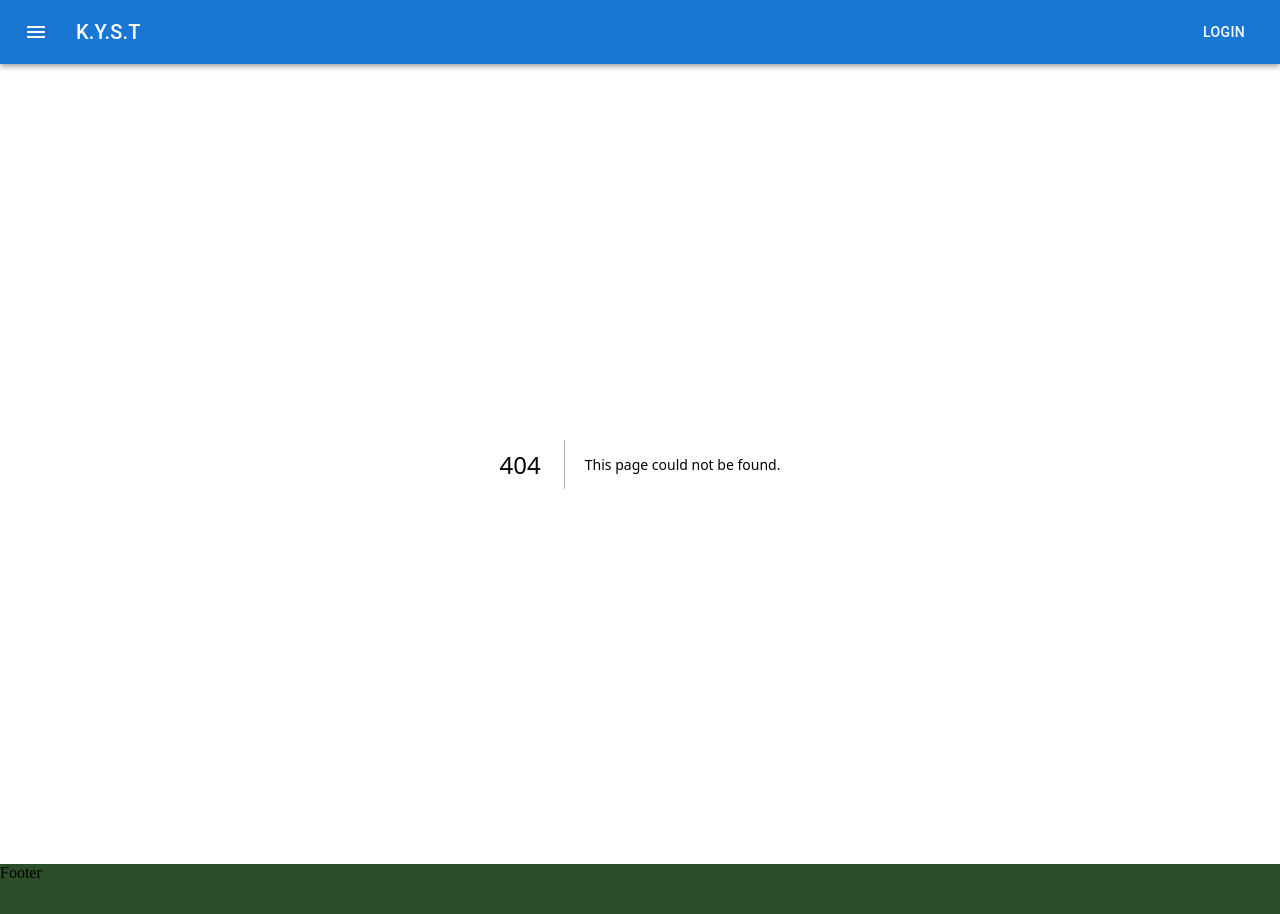
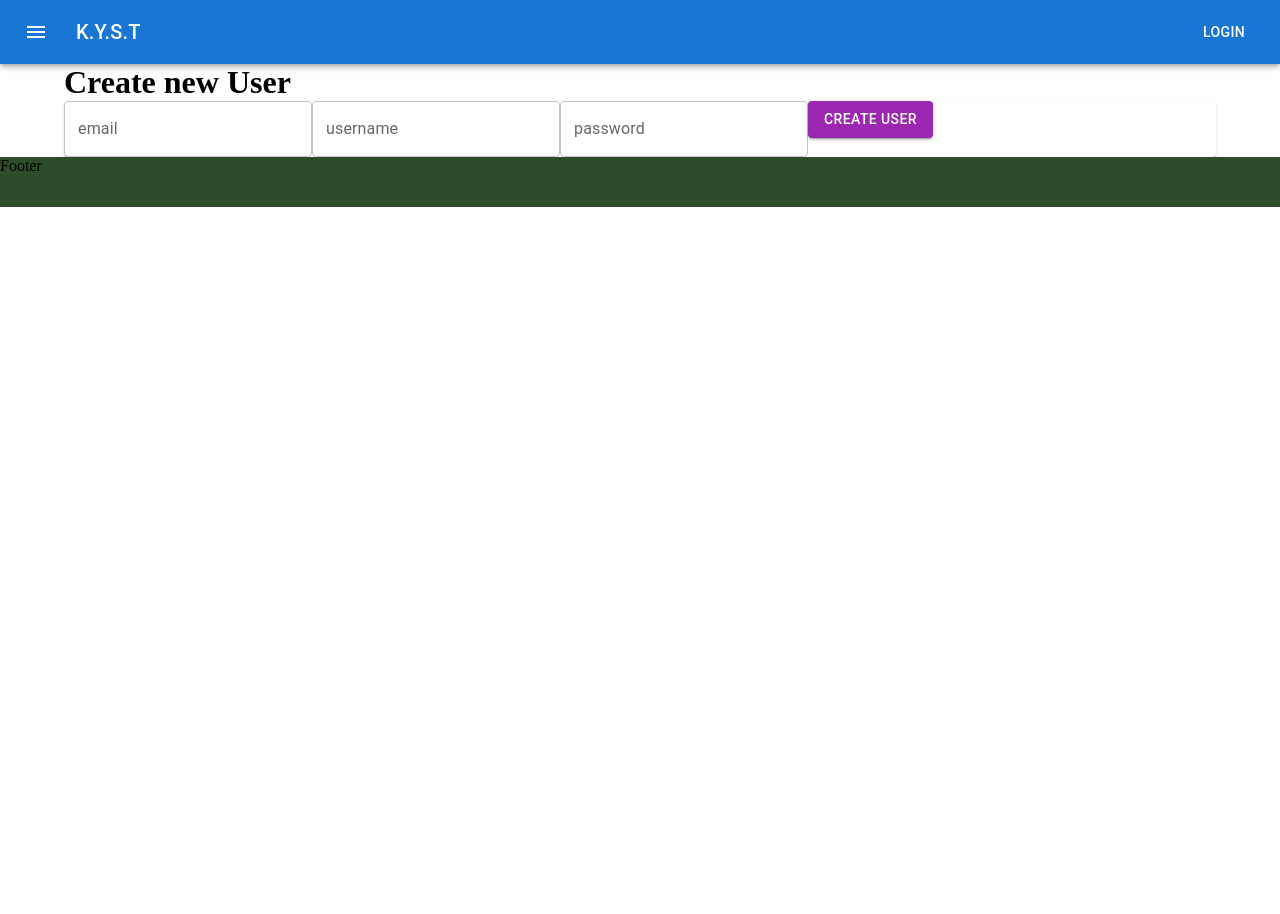
Before and after one commit to SallyResch/kyst4u, a Next.js app: page /components/Signup/SignUp in a window 1280 px wide. Before the commit this address had no page. After the commit the page ends 800 px from the top, so only its background shows below. Built offline with nearby package versions, Linux system fonts and the light colour scheme.

Commit message:
Changed User component to signup component instead

```diff
--- /dev/null
+++ b/src/pages/components/Signup/SignUp.jsx
@@ -0,0 +1,44 @@
+import React, {useState,useEffect} from 'react';
+import TextField from '@mui/material/TextField';
+import Container from '@mui/material/Container';
+import { Button,Paper } from '@mui/material';
+
+export default function SignUp() {
+
+const [email, setEmail] = useState('');
+const [username, setUsername] = useState('');
+const [password, setPassword] = useState('');
+
+{/* To post a user to backend */}
+const handleClick=(e)=>{
+  e.preventDefault()
+  const user={email,username,password}
+  console.log(user)
+  fetch("http://localhost:8080/user/save",{
+    method:"POST",
+    headers:{"Content-Type":"application/json"},
+    body: JSON.stringify(user)
+  })
+    .then(()=> {
+    console.log("New User Created");
+    })
+      .catch((error) => {
+      console.error("Error creating new user:", error);
+      });
+}
+
+  return (
+      <Container>
+        <h1>Create new User</h1>
+      <Paper>
+      <form>
+      <TextField id="outlined-basic" label="email" variant="outlined" value={email} onChange={(e)=>setEmail(e.target.value)}/>
+      <TextField id="outlined-basic" label="username" variant="outlined" value={username} onChange={(e)=>setUsername(e.target.value)}/>
+      <TextField id="outlined-basic" label="password" variant="outlined" value={password} onChange={(e)=>setPassword(e.target.value)}/>
+
+      <Button variant="contained" color='secondary' onClick={handleClick}>Create User</Button>
+      </form>
+      </Paper>
+      </Container>
+  );
+}
--- a/src/pages/signUpPage.jsx
+++ b/src/pages/signUpPage.jsx
@@ -1,8 +1,8 @@
-import User from "./components/User.jsx";
+import SignUp from "./components/SignUp/SignUp.jsx";
 
 
 export default function signUpPage() {
   return (
-    <div><User/></div>
+    <div><SignUp/></div>
   )
 }
--- a/src/styles/globals.css
+++ b/src/styles/globals.css
@@ -1,79 +1,4 @@
 @import '/colors.scss';
-
-:root {
-  --max-width: 1100px;
-  --border-radius: 12px;
-  --font-mono: ui-monospace, Menlo, Monaco, 'Cascadia Mono', 'Segoe UI Mono',
-    'Roboto Mono', 'Oxygen Mono', 'Ubuntu Monospace', 'Source Code Pro',
-    'Fira Mono', 'Droid Sans Mono', 'Courier New', monospace;
-
-  --foreground-rgb: 0, 0, 0;
-  --background-start-rgb: 214, 219, 220;
-  --background-end-rgb: 255, 255, 255;
-
-  --primary-glow: conic-gradient(
-    from 180deg at 50% 50%,
-    #5b7444 0deg,
-    #4c6647 55deg,
-    #446444 120deg,
-    #2b4d29 160deg,
-    transparent 360deg
-  );
-  --secondary-glow: radial-gradient(
-    rgba(34, 74, 29, 0.552),
-    rgba(62, 147, 49, 0.492)
-  );
-
-  --tile-start-rgb: 239, 245, 249;
-  --tile-end-rgb: 228, 232, 233;
-  --tile-border: conic-gradient(
-    #00000080,
-    #00000040,
-    #00000030,
-    #00000020,
-    #00000010,
-    #00000010,
-    #00000080
-  );
-
-  --callout-rgb: 238, 240, 241;
-  --callout-border-rgb: 172, 175, 176;
-  --card-rgb: 180, 185, 188;
-  --card-border-rgb: 131, 134, 135;
-}
-
-@media (prefers-color-scheme: dark) {
-  :root {
-    --foreground-rgb: 255, 255, 255;
-    --background-start-rgb: 0, 0, 0;
-    --background-end-rgb: 0, 0, 0;
-
-    --primary-glow: radial-gradient(rgba(1, 65, 255, 0.4), rgba(1, 65, 255, 0));
-    --secondary-glow: linear-gradient(
-      to bottom right,
-      rgba(43, 77, 41, 0),
-      rgba(43, 77, 41, 0),
-      rgba(43, 77, 41, 0.3)
-    );
-
-    --tile-start-rgb: 2, 13, 46;
-    --tile-end-rgb: 2, 5, 19;
-    --tile-border: conic-gradient(
-      #ffffff80,
-      #ffffff40,
-      #ffffff30,
-      #ffffff20,
-      #ffffff10,
-      #ffffff10,
-      #ffffff80
-    );
-
-    --callout-rgb: 20, 20, 20;
-    --callout-border-rgb: 108, 108, 108;
-    --card-rgb: 100, 100, 100;
-    --card-border-rgb: 200, 200, 200;
-  }
-}
 
 * {
   box-sizing: border-box;
@@ -107,3 +32,7 @@ a {
     color-scheme: dark;
   }
 }
+
+@media(min-width:320px) and (max-width:480px){
+
+}
```
Also changed, not shown: src/pages/components/Signup/SignUp.module.scss (added).
